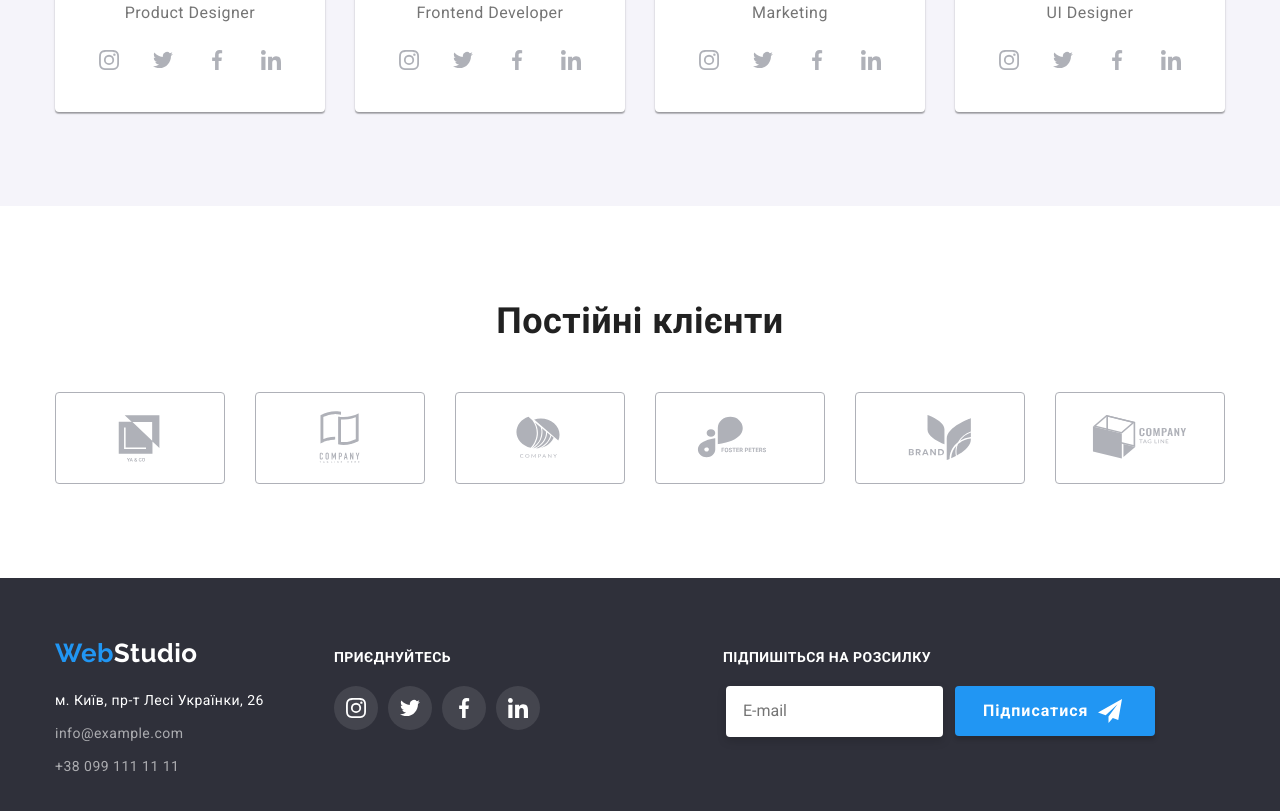
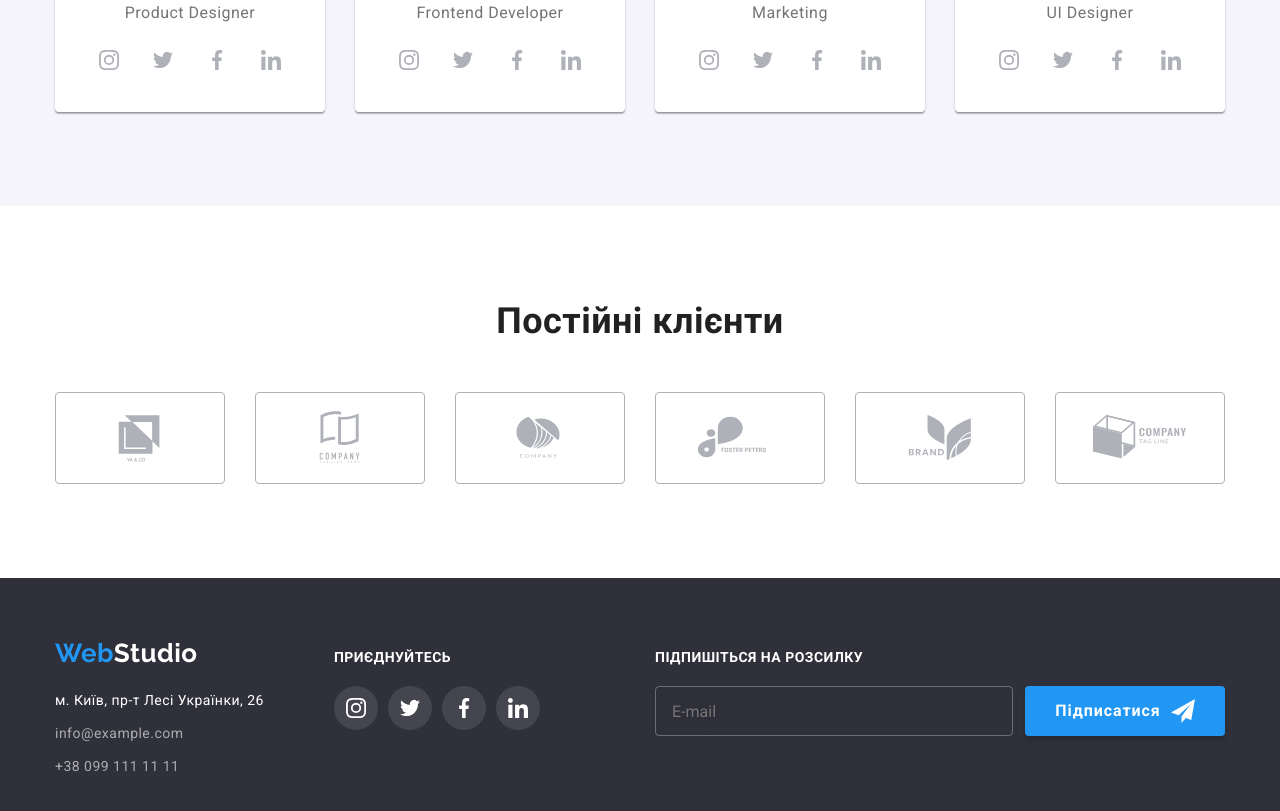
Before and after one commit to SergiiBartytskyi/goit-markup-hw-06, a plain HTML site: page index.html in a window 1280 px wide. Shown: the part 2099-2910 px from the top of the page. Drawn offline with nearby package versions, Linux system fonts and the light colour scheme.

Commit message:
fixed footer input

```diff
--- a/css/styles.css
+++ b/css/styles.css
@@ -650,49 +650,51 @@ img {
 
 /* ---------- mailing list ---------- */
 .footer-form {
+	display: flex;
+	align-items: flex-end;
+	margin-left: auto;
 }
+
+.footer-form-input {
+	display: flex;
+	flex-direction: column;
+}
+
 .footer-title-input {
+	display: inline-block;
 	margin-bottom: 20px;
+	font-weight: 700;
 	font-size: 14px;
 	text-transform: uppercase;
 	color: var(--tertiary-text-color);
-	margin-left: 183px;
+	cursor: pointer;
 }
-.footer-form-input {
-	display: flex;
-	align-items: center;
-	margin-left: 93px;
-}
+
 .footer-input {
-	margin-left: 93px;
 	padding: 15px 16px;
+	width: 358px;
+	height: 50px;
 	border: 1px solid rgba(255, 255, 255, 0.3);
 	filter: drop-shadow(0px 4px 4px rgba(0, 0, 0, 0.15));
 	border-radius: 4px;
-}
-.footer-input:placeholder {
-	display: flex;
-	align-items: center;
-	font-family: "Roboto";
-	font-style: normal;
+
 	font-weight: 400;
 	font-size: 16px;
 	line-height: 1.25;
-	letter-spacing: 0.03em;
 
 	color: var(--link-color);
+	background-color: transparent;
 }
+
 .footer-button {
 	display: flex;
+	justify-content: center;
 	align-items: center;
 	min-width: 200px;
-	/* height: 50px; */
-	padding: 10px 28px;
+	height: 50px;
 	margin-left: 12px;
 
-	font-family: inherit;
 	font-weight: 700;
-	font-size: 16px;
 	line-height: 1.88;
 	letter-spacing: 0.06em;
 
@@ -702,13 +704,17 @@ img {
 	border-radius: 4px;
 	border: none;
 	cursor: pointer;
+
+	transition: background-color var(--transition-duration) var(--transition-timing-function);
 }
 
-.footer-button-text {
-	margin-right: 10px;
+.footer-button:hover,
+.footer-button:focus {
+	background-color: #188ce8;
 }
 
 .footer-input-icon {
+	margin-left: 10px;
 }
 /* ---------- modal ---------- */
 
--- a/index.html
+++ b/index.html
@@ -435,16 +435,16 @@
 				</div>
 
 				<form class="footer-form">
-					<h2 class="footer-title-input">Підпишіться на розсилку</h2>
 					<div class="footer-form-input">
-						<input type="email" class="footer-input" name="email" placeholder="E-mail" required />
-						<button type="submit" class="footer-button">
-							<span class="footer-button-text">Підписатися</span>
-							<svg class="footer-input-icon" width="24" height="24">
-								<use href="./images/icons.svg#icon-send"></use>
-							</svg>
-						</button>
+						<label for="footer-email" class="footer-title-input">Підпишіться на розсилку</label>
+						<input type="email" class="footer-input" name="email" id="footer-email" placeholder="E-mail" required />
 					</div>
+					<button type="submit" class="footer-button">
+						Підписатися
+						<svg class="footer-input-icon" width="24" height="24">
+							<use href="./images/icons.svg#icon-send"></use>
+						</svg>
+					</button>
 				</form>
 			</div>
 		</footer>
```
